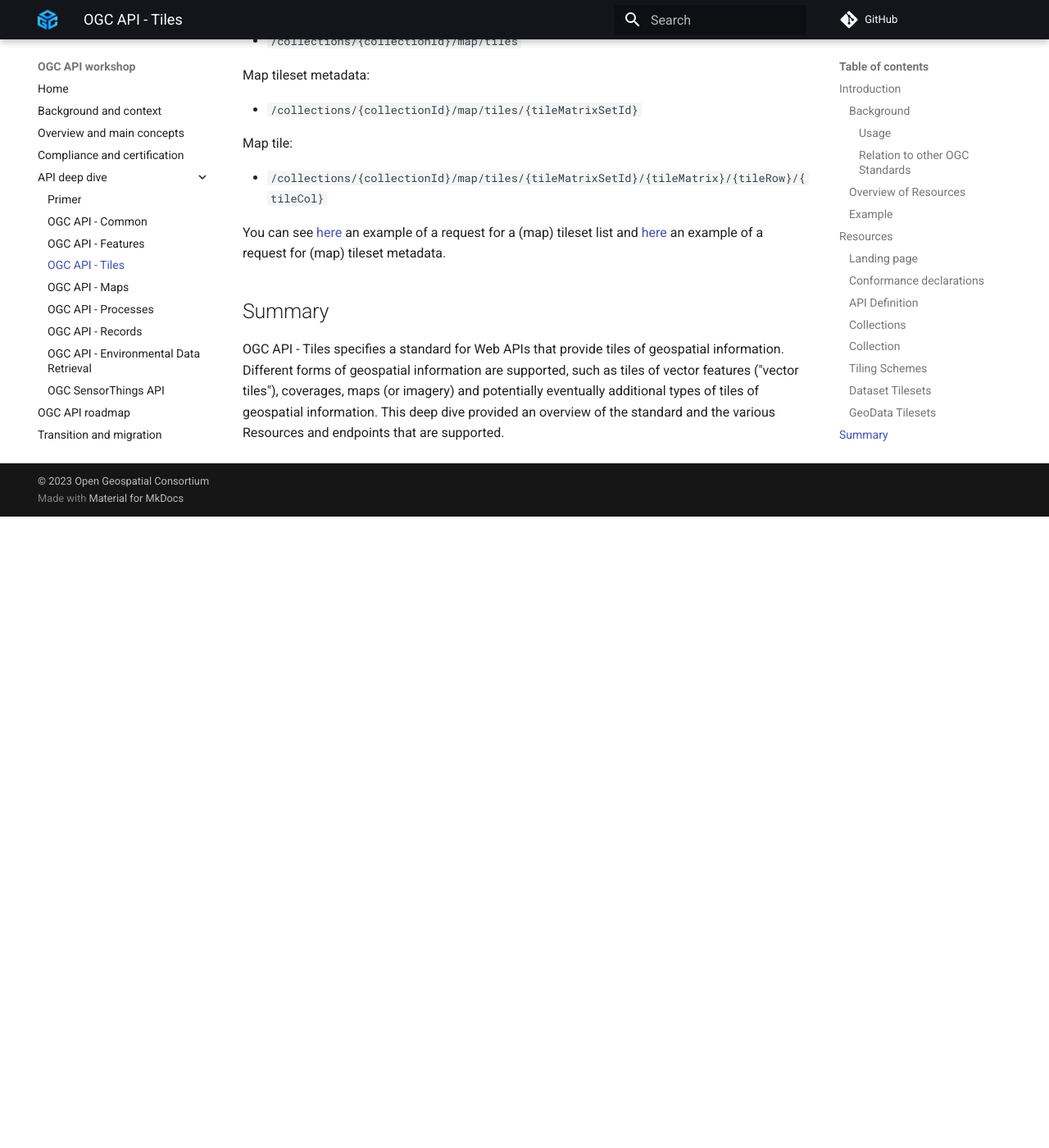
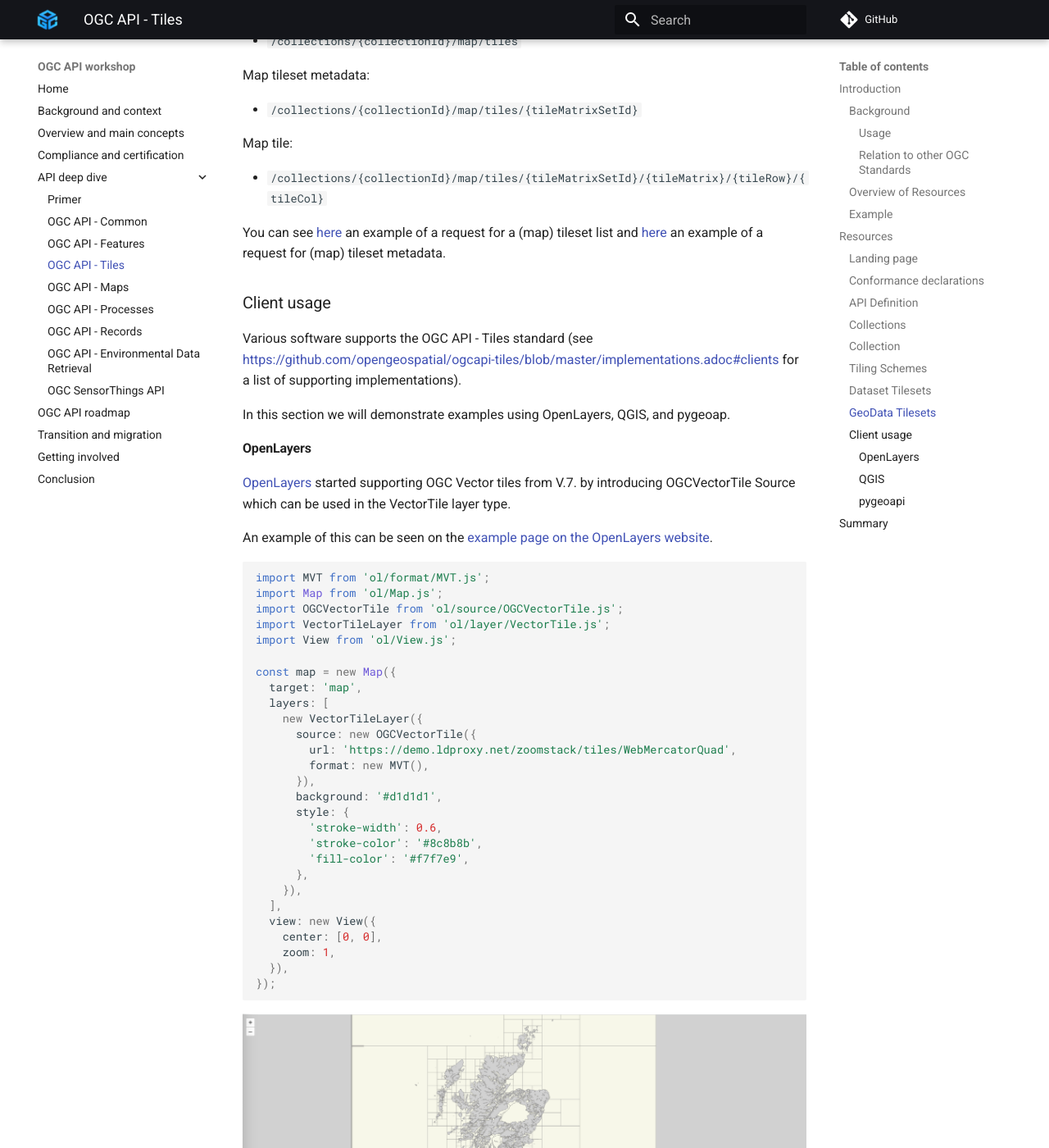
Before and after one commit to opengeospatial/ogcapi-workshop, an MkDocs documentation site: the page built from workshop/content/docs/api-deep-dive/tiles.md, in a window 1280 px wide and 1400 px high, scrolled down 12638 px. Shown: the whole window at 82% size. Built offline with MkDocs 1.6.1 and Material for MkDocs 9.7.7, drawn with Linux system fonts in a browser that asks for light colours; comment, search, counter and statistics services are not loaded; before the commit the page ends 13268 px from its top, so only the background shows below that; some of the changed text lies outside the part shown.

Commit message:
added client access example in tiles (#34)
* added client access example in tiles

* fixed minor issues

* Update tiles.md

---------

Co-authored-by: Tom Kralidis <tomkralidis@gmail.com>

````diff
--- a/workshop/content/docs/api-deep-dive/tiles.md
+++ b/workshop/content/docs/api-deep-dive/tiles.md
@@ -566,6 +566,78 @@
 
 You can see [here](https://maps.gnosis.earth/ogcapi/collections/blueMarble/map/tiles?f=json) an example of a request for a (map) tileset list and [here](https://maps.gnosis.earth/ogcapi/collections/blueMarble/map/tiles/GoogleCRS84Quad?f=json) an example of a request for (map) tileset metadata.
 
+### Client usage
+
+Various software supports the OGC API - Tiles standard (see <https://github.com/opengeospatial/ogcapi-tiles/blob/master/implementations.adoc#clients> for a list of supporting implementations).
+
+In this section we will demonstrate examples using OpenLayers, QGIS, and pygeoap.
+
+#### OpenLayers
+
+[OpenLayers](https://openlayers.org) started supporting OGC Vector tiles from V.7. by introducing OGCVectorTile Source which can be used in the VectorTile layer type.
+
+An example of this can be seen on the [example page on the OpenLayers website](https://openlayers.org/en/latest/examples/ogc-vector-tiles.html).
+
+```javascript
+import MVT from 'ol/format/MVT.js';
+import Map from 'ol/Map.js';
+import OGCVectorTile from 'ol/source/OGCVectorTile.js';
+import VectorTileLayer from 'ol/layer/VectorTile.js';
+import View from 'ol/View.js';
+
+const map = new Map({
+  target: 'map',
+  layers: [
+    new VectorTileLayer({
+      source: new OGCVectorTile({
+        url: 'https://demo.ldproxy.net/zoomstack/tiles/WebMercatorQuad',
+        format: new MVT(),
+      }),
+      background: '#d1d1d1',
+      style: {
+        'stroke-width': 0.6,
+        'stroke-color': '#8c8b8b',
+        'fill-color': '#f7f7e9',
+      },
+    }),
+  ],
+  view: new View({
+    center: [0, 0],
+    zoom: 1,
+  }),
+});
+
+```
+![vector_tiles](../assets/images/vector_tiles.png){width="100.0%"}
+
+#### QGIS
+
+Recent Verion of QGIS supports adding OGC API - Tiles under adding `new raster data`.
+
+![qgis_tiles](../assets/images/qgis_tiles.png){width="100.0%"}
+
+#### pygeoapi
+
+This code block shows how to configure pygeoapi to read Mapbox vector tiles, from disk or a URL.
+
+```yaml
+providers:
+    - type: tile
+      name: MVT
+      data: tests/data/tiles/ne_110m_lakes  # local directory tree
+      # data: http://localhost:9000/ne_110m_lakes/{z}/{x}/{y}.pbf # tiles stored on a MinIO bucket
+      options:
+          metadata_format: default # default | tilejson
+          zoom:
+              min: 0
+              max: 5
+          schemes:
+              - WorldCRS84Quad
+      format:
+          name: pbf
+          mimetype: application/vnd.mapbox-vector-tile
+```
+
 ## Summary
 
 OGC API - Tiles specifies a standard for Web APIs that provide tiles of geospatial information. Different forms of geospatial information are supported, such as tiles of vector features ("vector tiles"), coverages, maps (or imagery) and potentially eventually additional types of tiles of geospatial information. This deep dive provided an overview of the standard and the various Resources and endpoints that are supported.
````
Also changed, not shown: workshop/content/docs/assets/images/qgis_tiles.png (added), workshop/content/docs/assets/images/vector_tiles.png (added).
